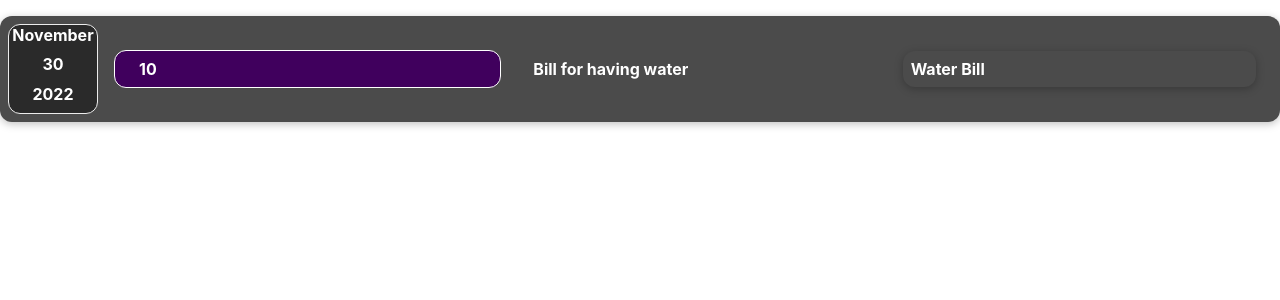
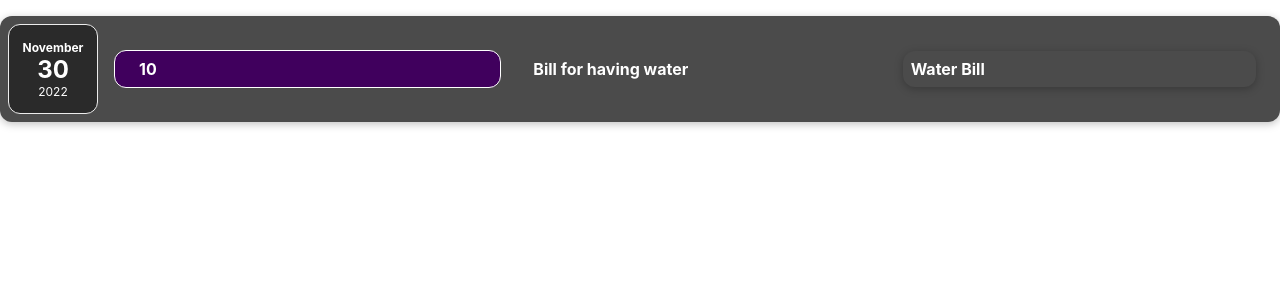
Before and after one commit to SubjectZero0/Max_React_course, a React (Create React App) app in the folder my_expenses/: page / in a window 1280 px wide. Shown: the top 300 px of the page. Built offline with nearby package versions, Linux system fonts and the light colour scheme.

Commit message:
reconfigures ExpenseDate from h2 to divs

```diff
--- a/my_expenses/src/Components/ExpenseComponents/ExpenseDate.js
+++ b/my_expenses/src/Components/ExpenseComponents/ExpenseDate.js
@@ -9,9 +9,9 @@ function ExpenseDate(props) {
 
 	return (
 		<div className="expense-date">
-			<h2 className="expense-date__month">{date.month}</h2>
-			<h2 className="expense-date__day">{date.day}</h2>
-			<h2 className="expense-date__year">{date.year}</h2>
+			<div className="expense-date__month">{date.month}</div>
+			<div className="expense-date__day">{date.day}</div>
+			<div className="expense-date__year">{date.year}</div>
 		</div>
 	);
 }
```
